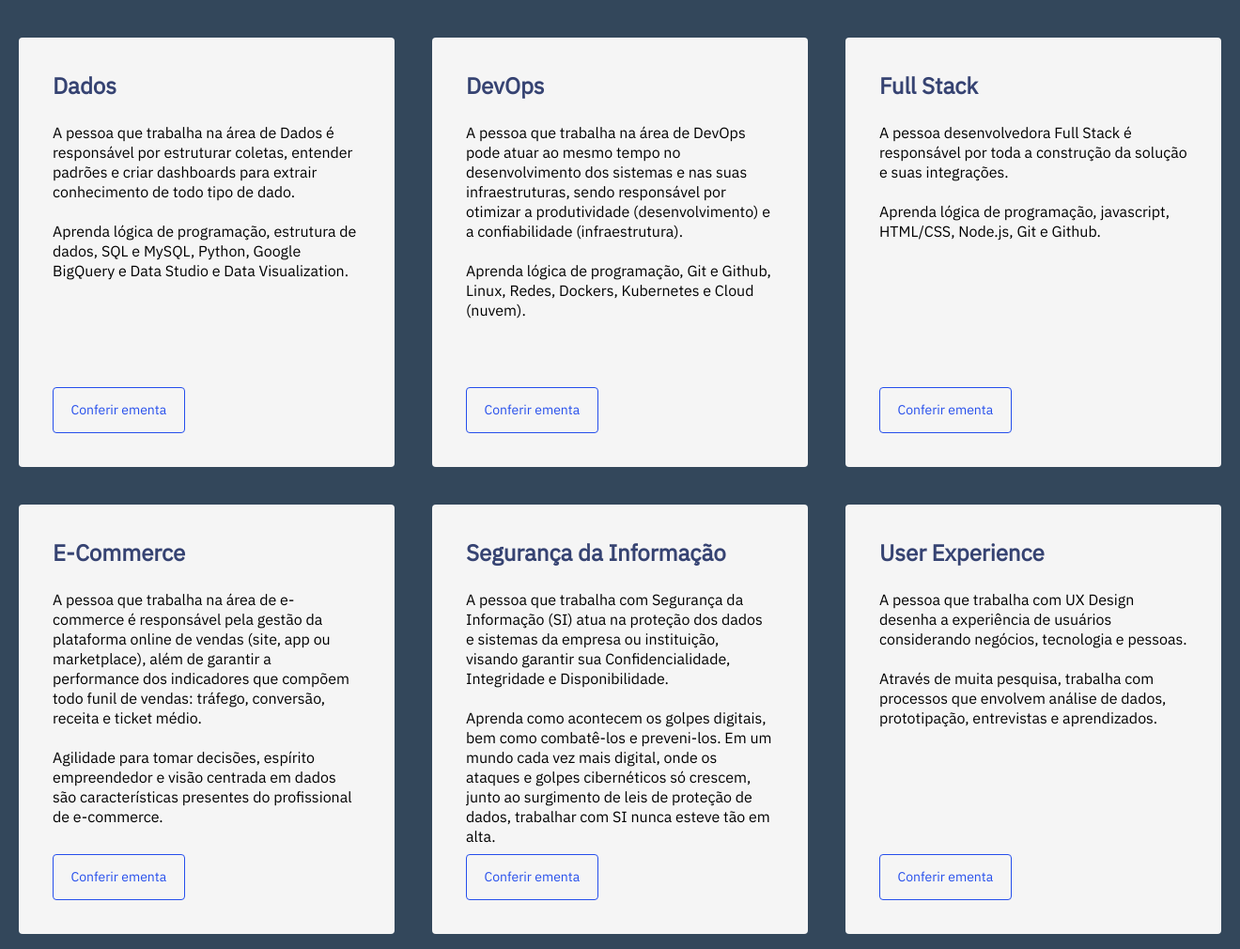
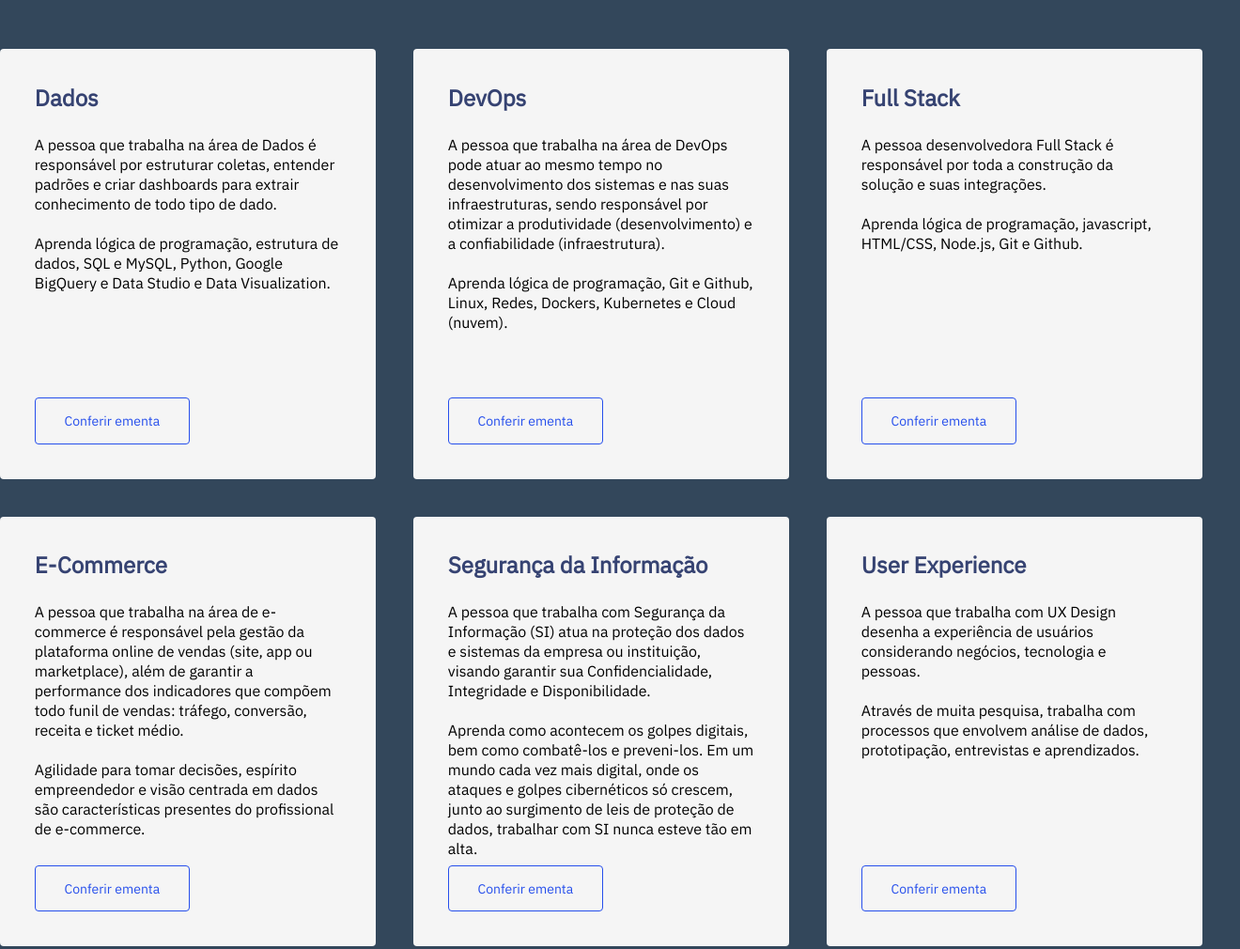
Before and after one commit to hrvieira/mainandfooterdep, a plain HTML site: page index.html in a window 1280 px wide. Shown: the part 80-1090 px from the top of the page at 94% size, 1320 px wide, since content can reach past the window. Drawn offline with Linux system fonts and the light colour scheme.

Commit message:
Acertando alguns detalhes, mas ainda continua sendo um site desktop

```diff
--- a/css/footer.css
+++ b/css/footer.css
@@ -34,6 +34,7 @@ footer {
 
 .links-footer {
   font-size: 14px;
+  line-height: 18px;
   display: block;
   padding-bottom: 0.5rem;
 }
--- a/css/main.css
+++ b/css/main.css
@@ -1,7 +1,7 @@
 .trilhas {
   width: 1280px;
   margin: 0 auto;
-  padding: 20px;
+  padding: 2rem 0 2rem;
 }
 
 .trilhas li:nth-child(1) {
@@ -19,25 +19,22 @@
 .trilhas ul {
   display: flex;
   flex-wrap: wrap;
-  justify-content: space-between;
 }
 
 .trilhas li {
-  padding: 36px;
+  padding: 2.3rem;
 }
 
 .box-trilha {
-  width: 250px;
-  height: 385px;
+  width: 20rem;
+  height: 24rem;
   border-radius: 4px;
   margin: 20px;
-  flex-grow: 1;
 
   background: #F5F5F5;
 
   display: flex;
-  flex-direction: column;
-  justify-content: space-between;
+  flex-grow: 1;
 }
 
 .titulos-trilha {
@@ -68,10 +65,23 @@
   border: 1px solid var(--cornflower-color);
   border-radius: 4px;
 
-  width: 138.77px;
+  width: 50%;
   height: 47.48px;
 
   display: flex;
   align-items: center;
   justify-content: center;
 }
+
+.titulo-texto {
+  display: flex;
+  flex-direction: column;
+}
+
+.box {
+  height: 100%;
+
+  display: flex;
+  flex-flow: column wrap;
+  justify-content: space-between;
+}
--- a/index.html
+++ b/index.html
@@ -30,11 +30,12 @@
         <nav>
             <ul>
                 <li class="box-trilha">
-                    <h2 class="titulos-trilha">
-                        Dados
-                    </h2>
+                    <div class="titulo-texto">
+                        <h2 class="titulos-trilha">Dados</h2>
+                        <div class="box">
                             <p class="texto-trilha">
-                        A pessoa que trabalha na área de Dados é responsável por estruturar coletas, entender padrões e
+                                A pessoa que trabalha na área de Dados é responsável por estruturar coletas, entender
+                                padrões e
                                 criar dashboards para extrair conhecimento de todo tipo de dado.
                                 <br><br>
                                 Aprenda lógica de programação, estrutura de dados, SQL e MySQL, Python, Google
@@ -42,60 +43,94 @@
                             </p>
                             </p>
                             <p class="botao-ementa botao"><a href="#">Conferir ementa</a></p>
+                        </div>
+                    </div>
                 </li>
                 <li class="box-trilha">
-                    <h1 class="titulos-trilha">DevOps</h1>
+                    <div class="titulo-texto">
+                        <h2 class="titulos-trilha">DevOps</h2>
+                        <div class="box">
                             <p class="texto-trilha">A pessoa que trabalha na área de DevOps pode atuar ao mesmo tempo no
-                        desenvolvimento dos sistemas e nas suas infraestruturas, sendo responsável por otimizar a
+                                desenvolvimento dos sistemas e nas suas infraestruturas, sendo responsável por otimizar
+                                a
                                 produtividade (desenvolvimento) e a confiabilidade (infraestrutura).
                                 <br><br>
                                 Aprenda lógica de programação, Git e Github, Linux, Redes, Dockers, Kubernetes e
                                 Cloud (nuvem).
                             </p>
                             <p class="botao-ementa"><a href="#">Conferir ementa</a></p>
+                        </div>
+                    </div>
                 </li>
                 <li class="box-trilha">
+                    <div class="titulo-texto">
                         <h2 class="titulos-trilha">Full Stack</h2>
-                    <p class="texto-trilha">A pessoa desenvolvedora Full Stack é responsável por toda a construção da
+                        <div class="box">
+                            <p class="texto-trilha">A pessoa desenvolvedora Full Stack é responsável por toda a
+                                construção
+                                da
                                 solução e suas integrações.
                                 <br><br>
                                 Aprenda lógica de programação, javascript, HTML/CSS, Node.js, Git e Github.
                             </p>
                             <p class="botao-ementa"><a href="#">Conferir ementa</a></p>
+                        </div>
+                    </div>
                 </li>
                 <li class="box-trilha">
+                    <div class="titulo-texto">
                         <h2 class="titulos-trilha">E-Commerce</h2>
-                    <p class="texto-trilha">A pessoa que trabalha na área de e-commerce é responsável pela gestão da
-                        plataforma online de vendas (site, app ou marketplace), além de garantir a performance dos
-                        indicadores que compõem todo funil de vendas: tráfego, conversão, receita e ticket médio.
+                        <div class="box">
+                            <p class="texto-trilha">A pessoa que trabalha na área de e-commerce é responsável pela
+                                gestão da
+                                plataforma online de vendas (site, app ou marketplace), além de garantir a performance
+                                dos
+                                indicadores que compõem todo funil de vendas: tráfego, conversão, receita e ticket
+                                médio.
                                 <br><br>
                                 Agilidade para tomar decisões, espírito empreendedor e visão centrada em dados
                                 são características presentes do profissional de e-commerce.
                             </p>
                             <p class="botao-ementa"><a href="#">Conferir ementa</a></p>
+                        </div>
+                    </div>
                 </li>
                 <li class="box-trilha">
+                    <div class="titulo-texto">
                         <h2 class="titulos-trilha">Segurança da Informação</h2>
-                    <p class="texto-trilha">A pessoa que trabalha com Segurança da Informação (SI) atua na proteção dos
-                        dados e sistemas da empresa ou instituição, visando garantir sua Confidencialidade, Integridade
+                        <div class="box">
+                            <p class="texto-trilha">A pessoa que trabalha com Segurança da Informação (SI) atua na
+                                proteção
+                                dos
+                                dados e sistemas da empresa ou instituição, visando garantir sua Confidencialidade,
+                                Integridade
                                 e
                                 Disponibilidade.
                                 <br><br>
                                 Aprenda como acontecem os golpes digitais, bem como combatê-los e preveni-los.
-                        Em um mundo cada vez mais digital, onde os ataques e golpes cibernéticos só crescem, junto ao
+                                Em um mundo cada vez mais digital, onde os ataques e golpes cibernéticos só crescem,
+                                junto
+                                ao
                                 surgimento de leis de proteção de dados, trabalhar com SI nunca esteve tão em alta.
                             </p>
                             <p class="botao-ementa"><a href="#">Conferir ementa</a></p>
+                        </div>
+                    </div>
                 </li>
                 <li class="box-trilha">
+                    <div class="titulo-texto">
                         <h2 class="titulos-trilha">User Experience</h2>
-                    <p class="texto-trilha">A pessoa que trabalha com UX Design desenha a experiência de usuários
+                        <div class="box">
+                            <p class="texto-trilha">A pessoa que trabalha com UX Design desenha a experiência de
+                                usuários
                                 considerando negócios, tecnologia e pessoas.
                                 <br><br>
                                 Através de muita pesquisa, trabalha com processos que envolvem análise de dados,
                                 prototipação, entrevistas e aprendizados.
                             </p>
                             <p class="botao-ementa"><a href="#">Conferir ementa</a></p>
+                        </div>
+                    </div>
                 </li>
             </ul>
         </nav>
```
Lines whose indentation alone changed are shown as unchanged.
